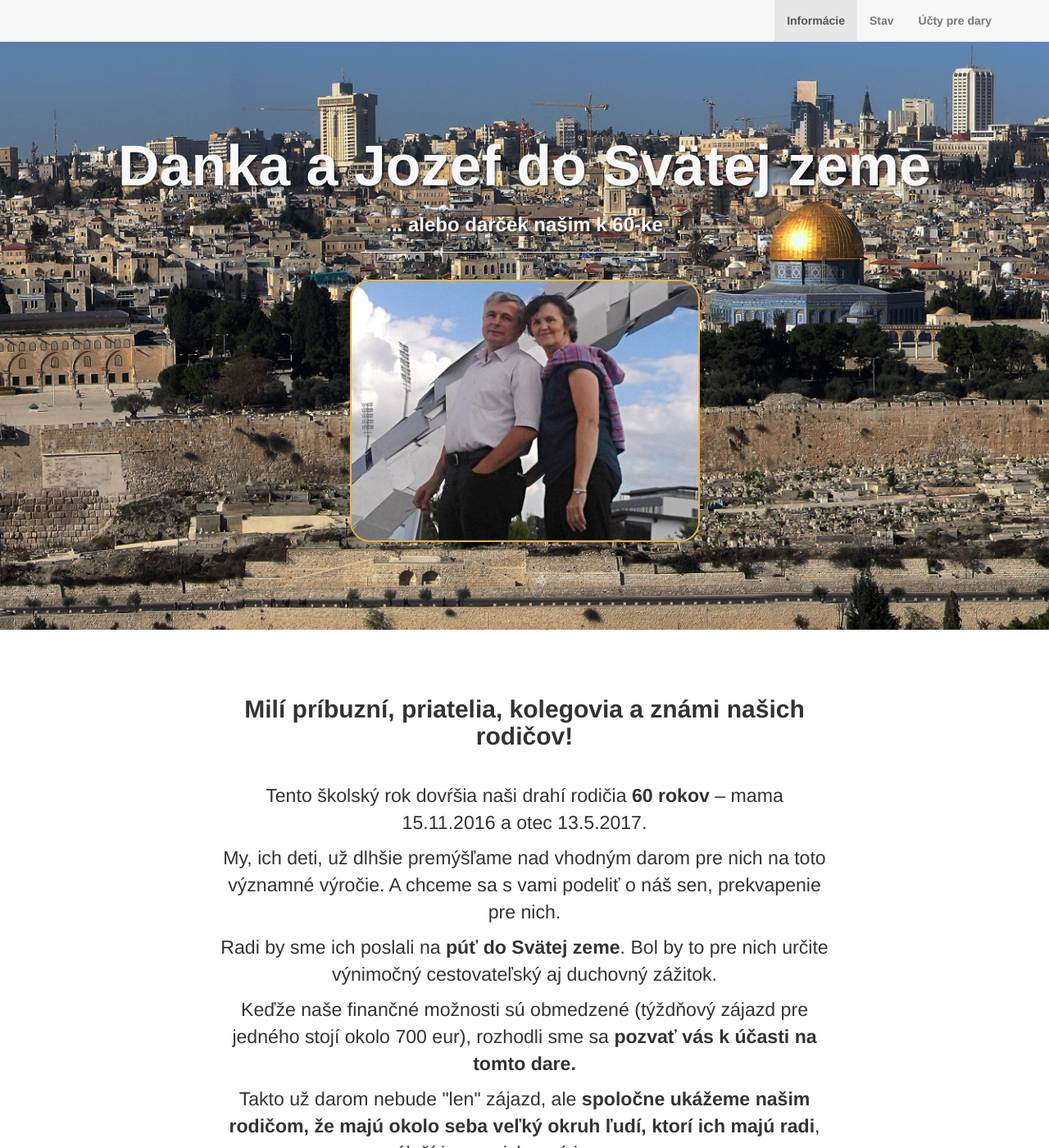
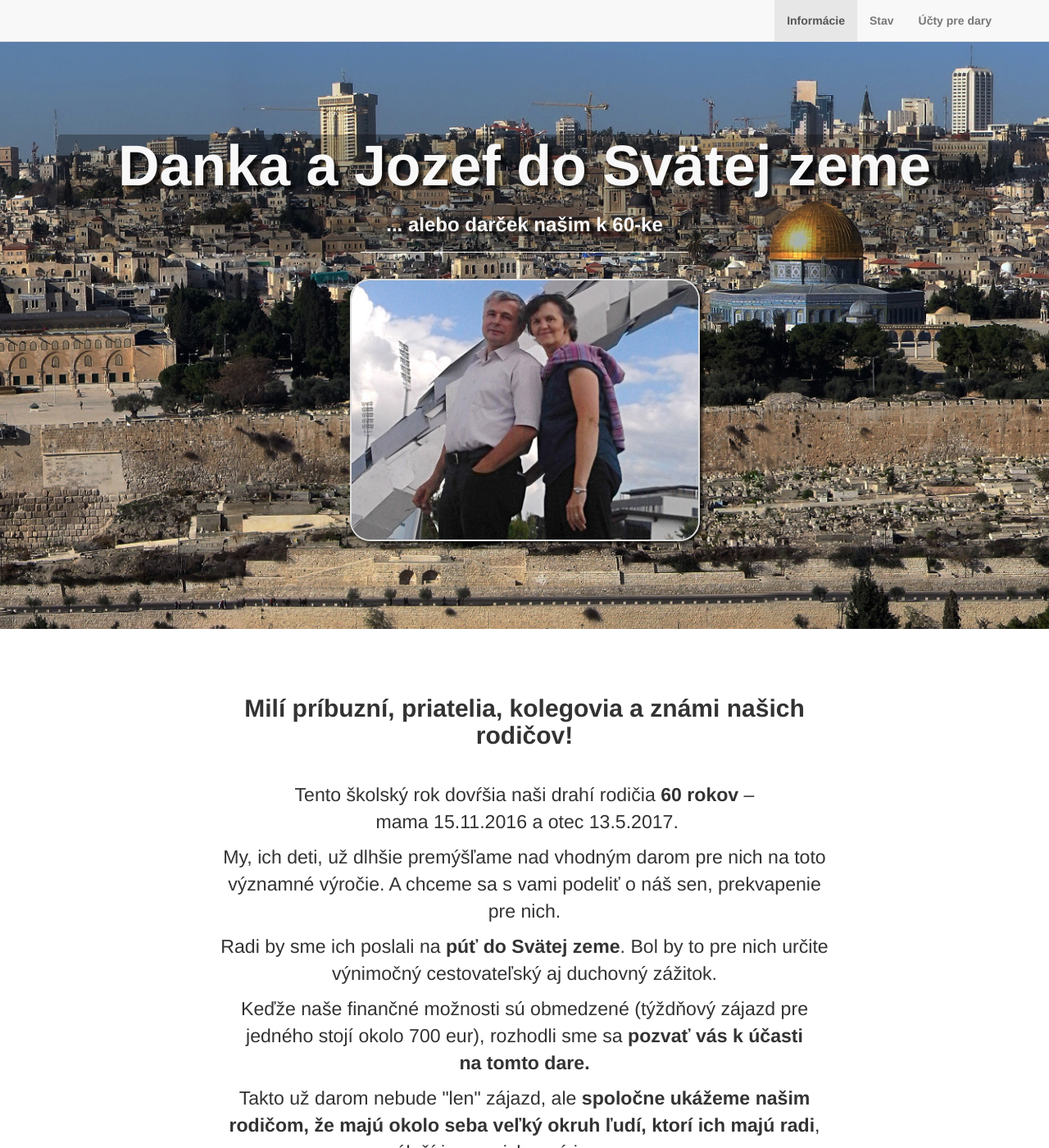
Before and after one commit to matejholy/danka-a-jozef-do-svatej-zeme, a Jekyll site: the page built from index.html, in a window 1280 px wide and 1400 px high. Shown: the whole window at 82% size. Built offline with Jekyll 4.4.1, drawn with Linux system fonts in a browser that asks for light colours; some of the changed text lies outside the part shown.

Commit message:
Zvysenie kontrastu u bieleho textu, pridanie nedelitelnych medzier.

```diff
--- a/_includes/header.html
+++ b/_includes/header.html
@@ -29,10 +29,12 @@
 			<div class="row">
 				<div class="col-lg-12">
 					<div class="intro-message">
-						<h1>{{ page.title }}</h1>
-						<h3>{{ page.subTitle }}</h3>
-						<hr class="intro-divider">
-            <img src="img/foto_nasi.jpg" width="427" height="320" id="fotka" />
+					    <div class="intro-message-headers">
+							<h1>{{ page.title }}</h1>
+							<h3>{{ page.subTitle }}</h3>
+							<hr class="intro-divider">
+						</div>
+						<img src="img/foto_nasi.jpg" width="427" height="320" id="fotka" />
 					</div>
 				</div>
 			</div>
--- a/css/landing-page.css
+++ b/css/landing-page.css
@@ -46,20 +46,25 @@
     padding-bottom: 5%;
 }
 
-.intro-message > h1 {
+.intro-message-headers {
+  background-color: rgba(0, 0, 0, 0.3);
+  border-radius: 5px;
+}
+
+.intro-message h1 {
     margin: 0;
-    text-shadow: 2px 2px 3px rgba(0,0,0,0.6);
+    text-shadow: 5px 5px 3px rgba(0,0,0,0.7);
     font-size: 5em;
 }
 
 .intro-divider {
     width: 400px;
     border-top: 1px solid #f8f8f8;
-    border-bottom: 1px solid rgba(0,0,0,0.2);
+    text-shadow: 5px 5px 3px rgba(0,0,0,0.7);
 }
 
-.intro-message > h3 {
-    text-shadow: 2px 2px 3px rgba(0,0,0,0.6);
+.intro-message h3 {
+    text-shadow: 5px 5px 3px rgba(0,0,0,0.7);
 }
 
 @media(max-width:767px) {
@@ -180,10 +185,13 @@
 
 ul.list {
   font-size: 150%;
+  background-color: rgba(0, 0, 0, 0.6);
+  border-radius: 5px;
 }
 
 ul.list li {
   margin-bottom: 15px;
+  text-shadow: 3px 3px 5px rgba(0,0,0,0.8);
 }
 
 #about {
@@ -209,6 +217,7 @@
 
 #fotka {
   margin-top: 1%;
-  border: 2px solid #e3b24b;
+  border: 2px solid #ddd;
   border-radius: 25px;
+  box-shadow: 3px 3px 5px rgba(0,0,0,0.8);
 }
```
Also changed, not shown: _includes/about.html (+5 -5 lines).
